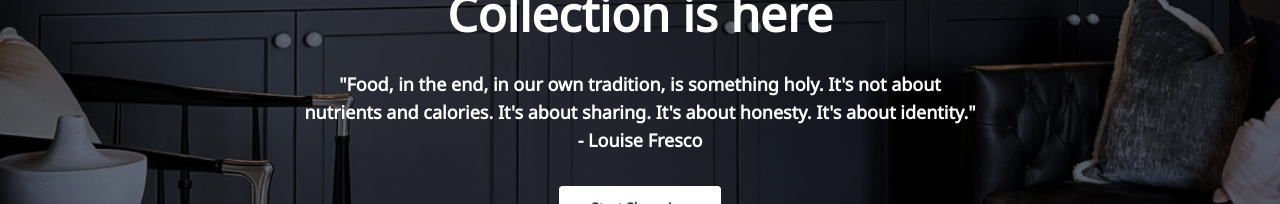
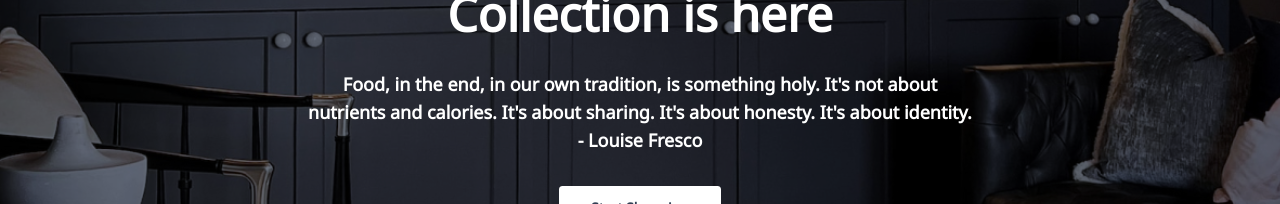
Before and after one commit to Narek-Pogosian/old-food-shop, a Next.js app: page / in a window 1280 px wide. Shown: the part 279-483 px from the top of the page. Built offline with nearby package versions, Linux system fonts and the light colour scheme; what @shrutibalasa/tailwind-grid-auto-fit would draw is missing.

Commit message:
fixed eslint error

```diff
--- a/src/components/home/hero-banner.tsx
+++ b/src/components/home/hero-banner.tsx
@@ -9,9 +9,9 @@ const HeroBanner = () => {
           Collection is here
         </h1>
         <p className="font-semibold text-white md:text-lg">
-          "Food, in the end, in our own tradition, is something holy. It's not
-          about nutrients and calories. It's about sharing. It's about honesty.
-          It's about identity."
+          Food, in the end, in our own tradition, is something holy. It&#39;s
+          not about nutrients and calories. It&#39;s about sharing. It&#39;s
+          about honesty. It&#39;s about identity.
           <br /> - Louise Fresco
         </p>
         <Button variant="white" asChild size="lg">
```
